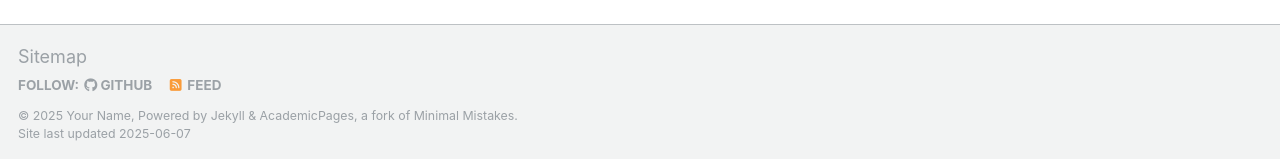
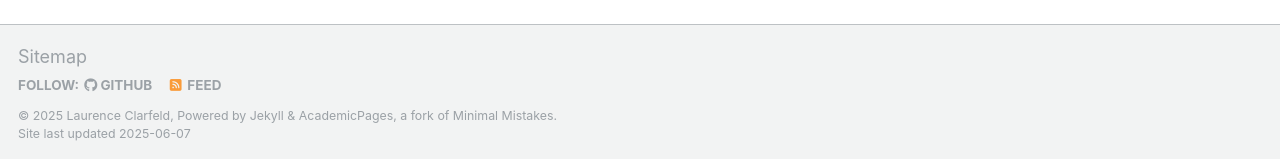
Before and after one commit to lclarfel/https-github.com-lclarfel, a Jekyll site: the page built from _pages/about.md, in a window 1280 px wide and 963 px high. Shown: the part 801-960 px from the top of the window. Built offline with Jekyll 4.4.1, drawn with Linux system fonts in a browser that asks for light colours; some web fonts are replaced.

Commit message:
Update _config.yml

```diff
--- a/_config.yml
+++ b/_config.yml
@@ -11,11 +11,11 @@ locale                   : "en-US"
 site_theme               : "default"
 title                    : "Laurence Clarfeld"
 title_separator          : "-"
-name                     : &name "Your Name"
-description              : &description "personal description"
-url                      : https://academicpages.github.io # the base hostname & protocol for your site e.g. "https://[your GitHub username].github.io" or if you already have some other page hosted on Github then use "https://[your GitHub username].github.io/[Your Repo Name]"
+name                     : &name "Laurence Clarfeld"
+description              : &description "Data Naturalist"
+url                      : https://lclarfel.github.io # the base hostname & protocol for your site e.g. "https://[your GitHub username].github.io" or if you already have some other page hosted on Github then use "https://[your GitHub username].github.io/[Your Repo Name]"
 baseurl                  : "" # the subpath of your site, e.g. "/blog"
-repository               : "academicpages/academicpages.github.io"
+repository               : "lclarfel.github.io"
 
 # Site Author - The following control what appear as part of the author content on the side bar.
 #               If a field is blank the icon and link will not appear, otherwise it will be shown.
```
